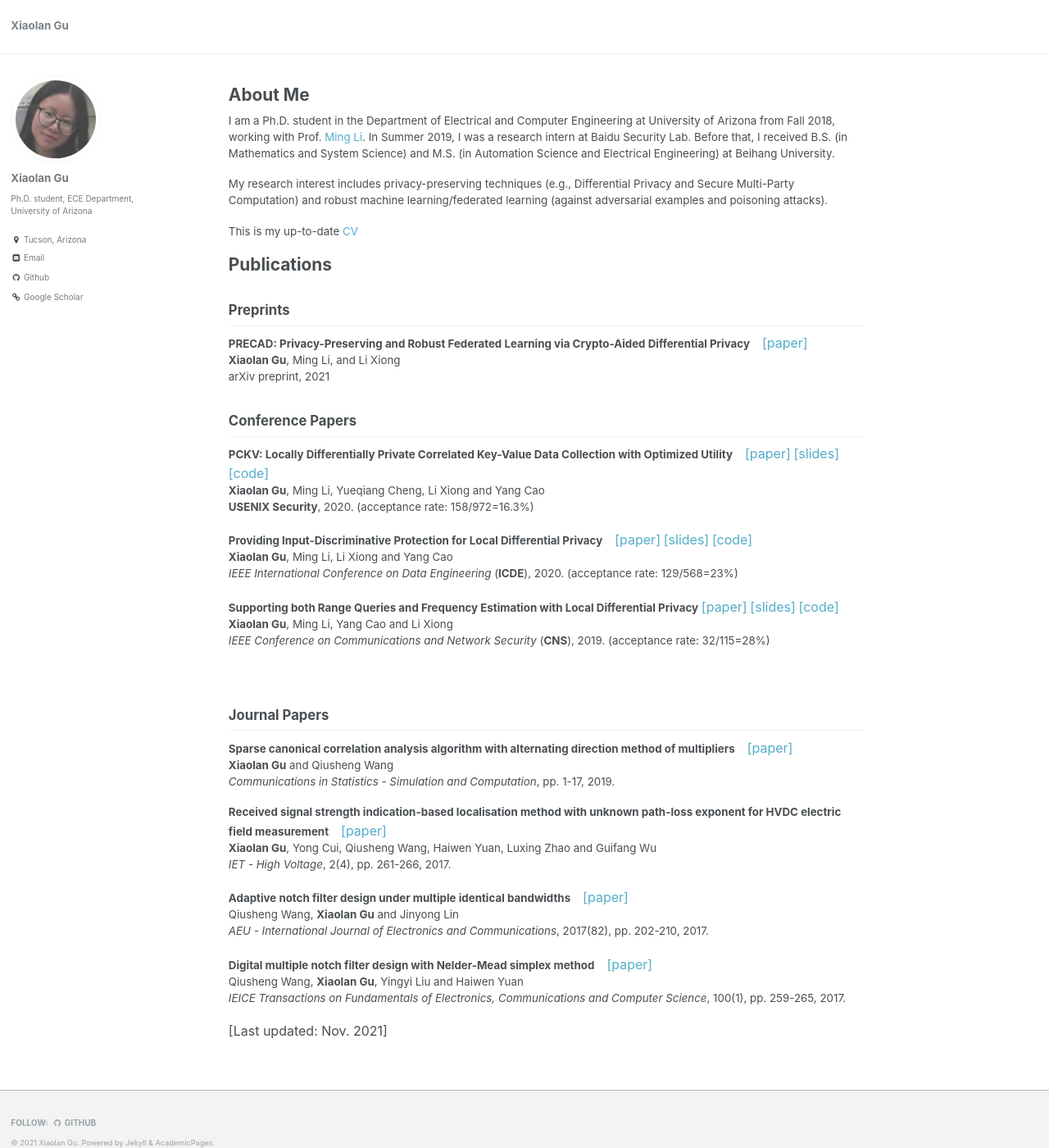
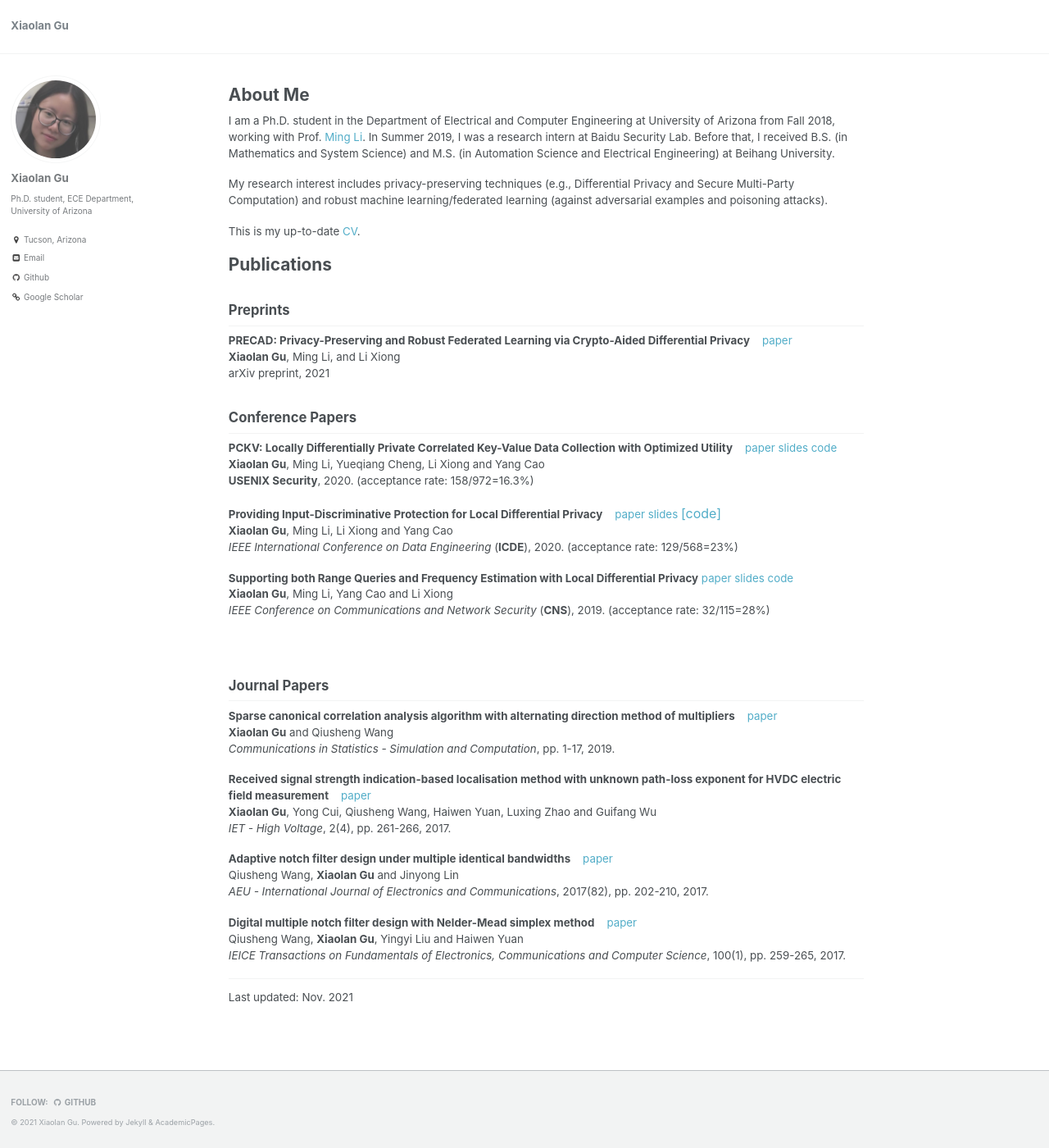
Before and after one commit to xiaolangu/xiaolan_gu.github.io, a Jekyll site: the page built from _pages/about.md, in a window 1280 px wide and 1400 px high. Shown: the whole window at 82% size. Built offline with Jekyll 4.4.1, drawn with Linux system fonts in a browser that asks for light colours.

Commit message:
Update about.md

```diff
--- a/_pages/about.md
+++ b/_pages/about.md
@@ -21,13 +21,13 @@ I am a Ph.D. student in the Department of Electrical and Computer Engineering at
 
 My research interest includes privacy-preserving techniques (e.g., Differential Privacy and Secure Multi-Party Computation) and robust machine learning/federated learning (against adversarial examples and poisoning attacks).
 
-This is my up-to-date [CV](http://xiaolangu.github.io/files/xiaolangu.pdf)
+This is my up-to-date [CV](http://xiaolangu.github.io/files/CV_Xiaolan_Gu.pdf).
 
 
 # Publications
 
 ## Preprints
-**PRECAD: Privacy-Preserving and Robust Federated Learning via Crypto-Aided Differential Privacy** &nbsp;&nbsp; [<font size="3">[paper]</font>](https://arxiv.org/abs/2110.11578)
+**PRECAD: Privacy-Preserving and Robust Federated Learning via Crypto-Aided Differential Privacy** &nbsp;&nbsp; [paper](https://arxiv.org/abs/2110.11578)
 **Xiaolan Gu**, Ming Li, and Li Xiong
 arXiv preprint, 2021
 
@@ -35,36 +35,36 @@ arXiv preprint, 2021
 
 ## Conference Papers
 
-**PCKV: Locally Differentially Private Correlated Key-Value Data Collection with Optimized Utility** &nbsp;&nbsp; [<font size="3">[paper]</font>](https://www.usenix.org/system/files/sec20-gu.pdf) [<font size="3">[slides]</font>](http://xiaolangu.github.io/files/USENIX20_slides.pdf) [<font size="3">[code]</font>](https://github.com/xiaolangu/PCKV)
+**PCKV: Locally Differentially Private Correlated Key-Value Data Collection with Optimized Utility** &nbsp;&nbsp; [paper](https://www.usenix.org/system/files/sec20-gu.pdf) [slides](http://xiaolangu.github.io/files/USENIX20_slides.pdf) [code](https://github.com/xiaolangu/PCKV)
 **Xiaolan Gu**, Ming Li, Yueqiang Cheng, Li Xiong and Yang Cao
 **USENIX Security**, 2020. (acceptance rate: 158/972=16.3%)
 
-**Providing Input-Discriminative Protection for Local Differential Privacy**  &nbsp;&nbsp; [<font size="3">[paper]</font>](https://arxiv.org/pdf/1911.01402.pdf)   [<font size="3">[slides]</font>](http://xiaolangu.github.io/files/ICDE20_slides.pdf)  [<font size="3">[code]</font>](https://github.com/xiaolangu/ID-LDP)
+**Providing Input-Discriminative Protection for Local Differential Privacy**  &nbsp;&nbsp; [paper](https://arxiv.org/pdf/1911.01402.pdf)   [slides](http://xiaolangu.github.io/files/ICDE20_slides.pdf)  [<font size="3">[code]</font>](https://github.com/xiaolangu/ID-LDP)
 **Xiaolan Gu**, Ming Li, Li Xiong and Yang Cao
 *IEEE International Conference on Data Engineering* (**ICDE**), 2020. (acceptance rate: 129/568=23%)
 
-**Supporting both Range Queries and Frequency Estimation with Local Differential Privacy**  [<font size="3">[paper]</font>](http://xiaolangu.github.io/files/CNS19_paper.pdf) [<font size="3">[slides]</font>](http://xiaolangu.github.io/files/CNS19_slides.pdf)   [<font size="3">[code]</font>](https://github.com/xiaolangu/range-frequency)
+**Supporting both Range Queries and Frequency Estimation with Local Differential Privacy**  [paper](http://xiaolangu.github.io/files/CNS19_paper.pdf) [slides](http://xiaolangu.github.io/files/CNS19_slides.pdf)   [code](https://github.com/xiaolangu/range-frequency)
 **Xiaolan Gu**, Ming Li, Yang Cao and Li Xiong
 *IEEE Conference on Communications and Network Security* (**CNS**), 2019. (acceptance rate: 32/115=28%)
 
 <br>
 ## Journal Papers
 
-**Sparse canonical correlation analysis algorithm with alternating direction method of multipliers** &nbsp;&nbsp; [<font size="3">[paper]</font>](https://www.tandfonline.com/doi/pdf/10.1080/03610918.2018.1520867?casa_token=Wqswb-deSccAAAAA:4CcoxUaTO97EqZ5JG5M4WxOEzp5VQbeu4WcwyUaC6kOLQXAPVKom9-UMFTXPjrD4njLNUgX3OpSs)
+**Sparse canonical correlation analysis algorithm with alternating direction method of multipliers** &nbsp;&nbsp; [paper](https://www.tandfonline.com/doi/pdf/10.1080/03610918.2018.1520867?casa_token=Wqswb-deSccAAAAA:4CcoxUaTO97EqZ5JG5M4WxOEzp5VQbeu4WcwyUaC6kOLQXAPVKom9-UMFTXPjrD4njLNUgX3OpSs)
 **Xiaolan Gu** and Qiusheng Wang
 *Communications in Statistics - Simulation and Computation*, pp. 1-17, 2019.
 
-**Received signal strength indication-based localisation method with unknown path-loss exponent for HVDC electric field measurement**  &nbsp;&nbsp; [<font size="3">[paper]</font>](https://ieeexplore.ieee.org/stamp/stamp.jsp?tp=&arnumber=8244349)
+**Received signal strength indication-based localisation method with unknown path-loss exponent for HVDC electric field measurement**  &nbsp;&nbsp; [paper](https://ieeexplore.ieee.org/stamp/stamp.jsp?tp=&arnumber=8244349)
 **Xiaolan Gu**, Yong Cui, Qiusheng Wang, Haiwen Yuan, Luxing Zhao and Guifang Wu
 *IET - High Voltage*, 2(4), pp. 261-266, 2017.
 
-**Adaptive notch filter design under multiple identical bandwidths**  &nbsp;&nbsp; [<font size="3">[paper]</font>](http://xiaolangu.github.io/files/AEU17.pdf)
+**Adaptive notch filter design under multiple identical bandwidths**  &nbsp;&nbsp; [paper](http://xiaolangu.github.io/files/AEU17.pdf)
 Qiusheng Wang, **Xiaolan Gu** and Jinyong Lin
 *AEU - International Journal of Electronics and Communications*, 2017(82), pp. 202-210, 2017.
 
-**Digital multiple notch filter design with Nelder-Mead simplex method**  &nbsp;&nbsp; [<font size="3">[paper]</font>](http://xiaolangu.github.io/files/IEICE17.pdf)
+**Digital multiple notch filter design with Nelder-Mead simplex method**  &nbsp;&nbsp; [paper](http://xiaolangu.github.io/files/IEICE17.pdf)
 Qiusheng Wang, **Xiaolan Gu**, Yingyi Liu and Haiwen Yuan
 *IEICE Transactions on Fundamentals of Electronics, Communications and Computer Science*, 100(1), pp. 259-265, 2017.
 
-
-<font size="3">[Last updated: Nov. 2021]</font>
+--------------------
+Last updated: Nov. 2021
```
